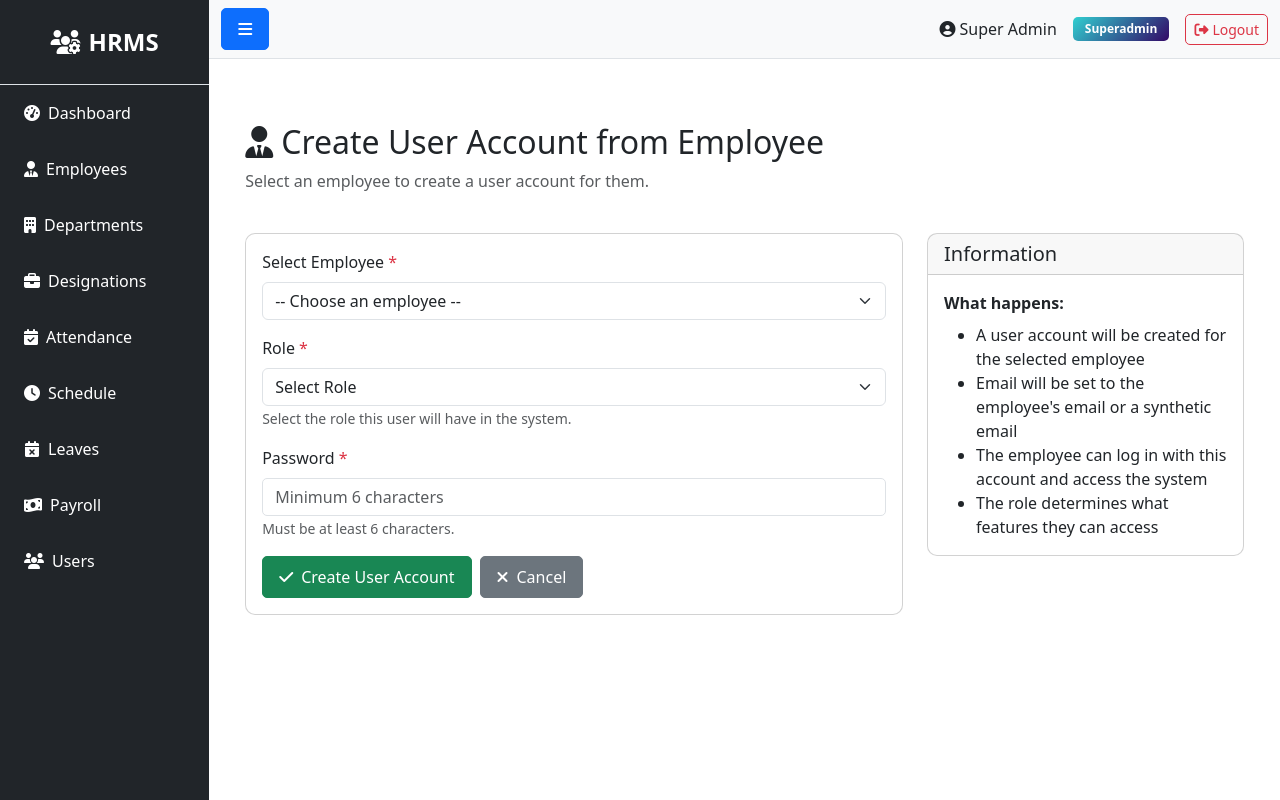
After one commit to vikasprajapat2/HRMS, a Flask app: page /user/create-from-employee in a window 1280 px wide. The commit adds this page. Run offline with Flask 3, Linux system fonts and the light colour scheme; a user stored in the database is signed in; data comes from the database, SQL or seed files in the repository.

Commit message:
User Management: add 'Create User from Employee' feature in user section with dropdown selector

```diff
--- a/routes/user.py
+++ b/routes/user.py
@@ -107,6 +107,78 @@ def create():
 
     roles = Role.query.all()
     return render_template('admin/user/create.html', roles=roles)
+
+@bp.route('/create-from-employee', methods=['GET', 'POST'])
+@login_required
+@admin_required
+def create_from_employee():
+    """Create user account from selected employee (superadmin/admin only)."""
+    if not current_user.is_authenticated or current_user.role.name not in ['superadmin', 'admin']:
+        flash('Access denied', 'danger')
+        return redirect(url_for('auth.login'))
+
+    if request.method == 'POST':
+        employee_id = request.form.get('employee_id')
+        password = request.form.get('password')
+        role_id = request.form.get('role_id')
+
+        if not employee_id or not password or not role_id:
+            flash('Please fill all required fields', 'danger')
+            employees = Employee.query.all()
+            roles = Role.query.all()
+            return render_template('admin/user/create_from_employee.html', employees=employees, roles=roles)
+
+        if len(password) < 6:
+            flash('Password must be at least 6 characters', 'danger')
+            employees = Employee.query.all()
+            roles = Role.query.all()
+            return render_template('admin/user/create_from_employee.html', employees=employees, roles=roles)
+
+        employee = Employee.query.get_or_404(employee_id)
+
+        # Check if user already exists
+        email_for_user = employee.email or f"{employee.unique_id}@employee.local"
+        existing_user = User.query.filter_by(email=email_for_user).first()
+
+        if existing_user:
+            flash(f'User account already exists for this employee ({existing_user.email})', 'warning')
+            return redirect(url_for('user.index'))
+
+        hashed_password = bcrypt.generate_password_hash(password).decode('utf-8')
+
+        user = User(
+            name=f"{employee.firstname} {employee.lastname}",
+            email=email_for_user,
+            phone=employee.phone,
+            password=hashed_password,
+            role_id=role_id,
+            status='active'
+        )
+        db.session.add(user)
+        db.session.commit()
+
+        # Audit log
+        try:
+            log = AuditLog(
+                actor_id=current_user.id,
+                action='create',
+                model='User',
+                record_id=user.id,
+                old_data=None,
+                new_data=json.dumps({'name': user.name, 'email': user.email, 'role_id': role_id, 'employee_id': employee_id}),
+                ip_address=request.remote_addr
+            )
+            db.session.add(log)
+            db.session.commit()
+        except Exception as e:
+            current_app.logger.error(f'Failed to write audit log: {e}')
+
+        flash(f'User account created for {employee.firstname} {employee.lastname}!', 'success')
+        return redirect(url_for('user.index'))
+
+    employees = Employee.query.all()
+    roles = Role.query.all()
+    return render_template('admin/user/create_from_employee.html', employees=employees, roles=roles)
 
 @bp.route('/<int:id>/edit', methods=['GET', 'POST'])
 @login_required
--- /dev/null
+++ b/templates/admin/user/create_from_employee.html
@@ -0,0 +1,99 @@
+{% extends "base.html" %}
+{% block title %}Create User from Employee{% endblock %}
+{% block content %}
+<div class="container-fluid mt-4">
+  <div class="row mb-4">
+    <div class="col-12">
+      <h2><i class="fas fa-user-tie me-2"></i>Create User Account from Employee</h2>
+      <p class="text-muted">Select an employee to create a user account for them.</p>
+    </div>
+  </div>
+
+  <div class="row">
+    <div class="col-md-8">
+      <div class="card">
+        <div class="card-body">
+          <form method="POST">
+            <div class="mb-3">
+              <label for="employee_id" class="form-label">Select Employee <span class="text-danger">*</span></label>
+              <select class="form-select" id="employee_id" name="employee_id" required onchange="updateEmployeeInfo()">
+                <option value="">-- Choose an employee --</option>
+                {% for emp in employees %}
+                <option value="{{ emp.id }}" data-email="{{ emp.email or '' }}" data-phone="{{ emp.phone or '' }}" data-dept="{{ emp.department.name if emp.department else '' }}">
+                  {{ emp.firstname }} {{ emp.lastname }} ({{ emp.unique_id }})
+                </option>
+                {% endfor %}
+              </select>
+            </div>
+
+            <div id="employee-info" style="display: none;" class="alert alert-info mb-3">
+              <div class="mb-2"><strong>Email:</strong> <span id="info-email">-</span></div>
+              <div class="mb-2"><strong>Phone:</strong> <span id="info-phone">-</span></div>
+              <div><strong>Department:</strong> <span id="info-dept">-</span></div>
+            </div>
+
+            <div class="mb-3">
+              <label for="role_id" class="form-label">Role <span class="text-danger">*</span></label>
+              <select class="form-select" id="role_id" name="role_id" required>
+                <option value="">Select Role</option>
+                {% for role in roles %}
+                <option value="{{ role.id }}">{{ role.name|title }}</option>
+                {% endfor %}
+              </select>
+              <small class="text-muted">Select the role this user will have in the system.</small>
+            </div>
+
+            <div class="mb-3">
+              <label for="password" class="form-label">Password <span class="text-danger">*</span></label>
+              <input type="password" class="form-control" id="password" name="password" required minlength="6" placeholder="Minimum 6 characters">
+              <small class="text-muted">Must be at least 6 characters.</small>
+            </div>
+
+            <div class="d-flex gap-2">
+              <button type="submit" class="btn btn-success">
+                <i class="fas fa-check me-2"></i>Create User Account
+              </button>
+              <a href="{{ url_for('user.index') }}" class="btn btn-secondary">
+                <i class="fas fa-times me-2"></i>Cancel
+              </a>
+            </div>
+          </form>
+        </div>
+      </div>
+    </div>
+
+    <div class="col-md-4">
+      <div class="card">
+        <div class="card-header">
+          <h5 class="mb-0">Information</h5>
+        </div>
+        <div class="card-body">
+          <p class="mb-2"><strong>What happens:</strong></p>
+          <ul class="mb-0">
+            <li>A user account will be created for the selected employee</li>
+            <li>Email will be set to the employee's email or a synthetic email</li>
+            <li>The employee can log in with this account and access the system</li>
+            <li>The role determines what features they can access</li>
+          </ul>
+        </div>
+      </div>
+    </div>
+  </div>
+</div>
+
+<script>
+function updateEmployeeInfo() {
+  const select = document.getElementById('employee_id');
+  const option = select.options[select.selectedIndex];
+
+  if (option.value) {
+    document.getElementById('employee-info').style.display = 'block';
+    document.getElementById('info-email').textContent = option.dataset.email || '-';
+    document.getElementById('info-phone').textContent = option.dataset.phone || '-';
+    document.getElementById('info-dept').textContent = option.dataset.dept || '-';
+  } else {
+    document.getElementById('employee-info').style.display = 'none';
+  }
+}
+</script>
+{% endblock %}
```
Also changed, not shown: templates/admin/user/index.html (+8 -3 lines).
